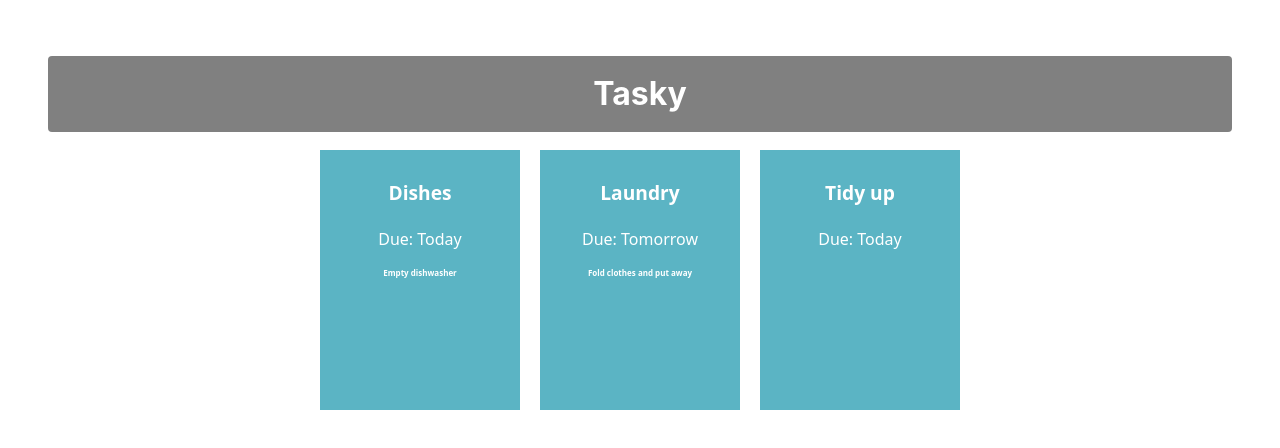
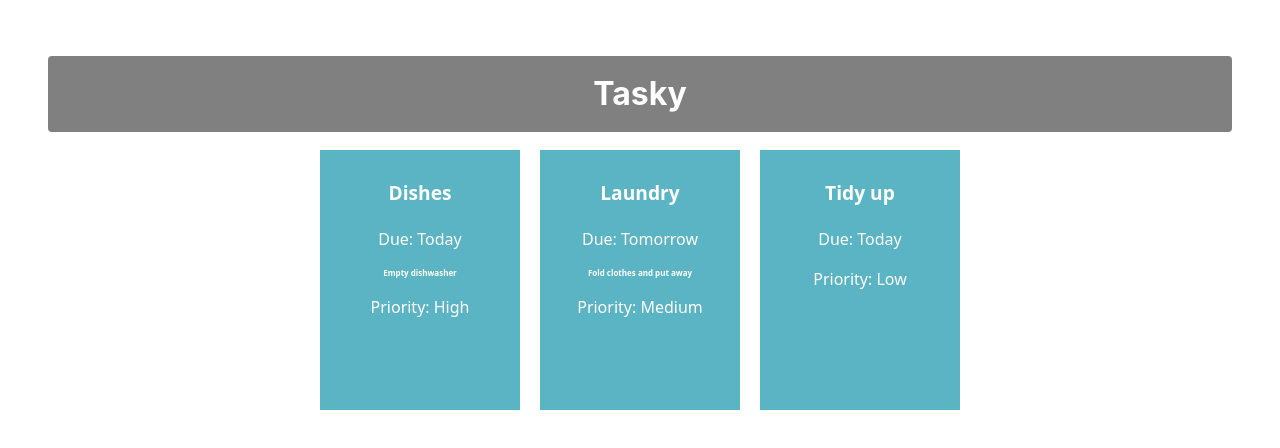
Before and after one commit to MatthewHoran27/react-basics-labs, a React (Vite) app in the folder tasky/: page / in a window 1280 px wide. Shown: the top 448 px of the page. Built offline with nearby package versions, Linux system fonts and the light colour scheme.

Commit message:
Tasky Lab 2a - Exercise done

```diff
--- a/tasky/src/App.jsx
+++ b/tasky/src/App.jsx
@@ -5,9 +5,9 @@
 function App() {
   const [ taskState, setTaskState ] = useState({
     tasks: [
-      { id: 1, title:"Dishes", description: "Empty dishwasher", deadline: "Today" },
-      { id: 2, title: "Laundry", description: "Fold clothes and put away", deadline: "Tomorrow" },
-      { id: 3, title: "Tidy up", deadline: "Today" }
+      { id: 1, title:"Dishes", description: "Empty dishwasher", deadline: "Today", priority: "High" },
+      { id: 2, title: "Laundry", description: "Fold clothes and put away", deadline: "Tomorrow", priority: "Medium" },
+      { id: 3, title: "Tidy up", deadline: "Today", priority: "Low" }
     ]
   });
 
@@ -20,6 +20,7 @@
           description={task.description}
           deadline={task.deadline}
           key={task.id}
+          priority={task.priority}
         />
       ))}
     </div>
--- a/tasky/src/components/Task.jsx
+++ b/tasky/src/components/Task.jsx
@@ -5,9 +5,9 @@
             <p className="title">{props.title}</p>
             <p>Due: {props.deadline}</p>
             <p className="description">{props.description}</p>
+            <p className="priority">Priority: {props.priority}</p>
         </div>
     )
-
 }
 
 export default Task;
```
